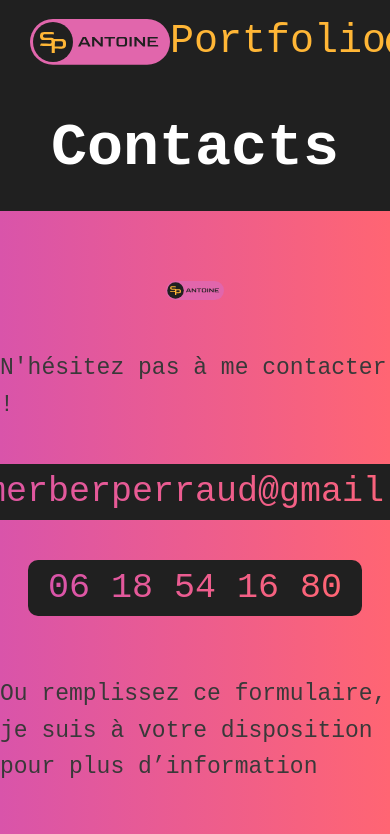
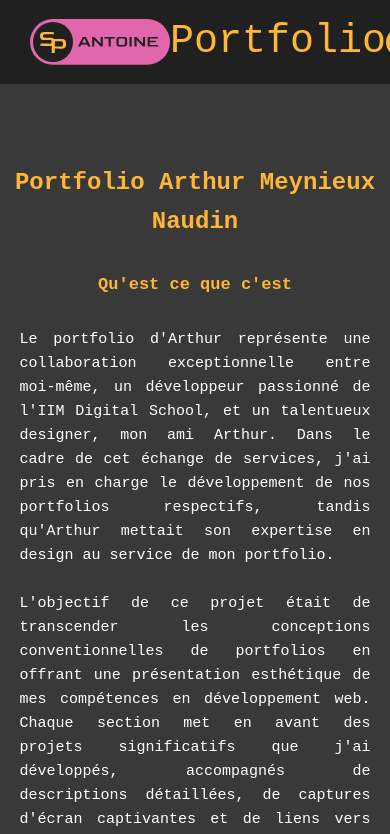
Before and after one commit to AntoineSP01/Portfolio_Antoine, a Vue app: page /portfolio-arthur in a window 390 px wide. Shown: the top 834 px of the page. Built offline with nearby package versions, Linux system fonts and the light colour scheme; a web font is replaced by a local one.

Commit message:
✨ Portfolio Arthur Project View, Responsive Design ✨

```diff
--- a/src/router/index.js
+++ b/src/router/index.js
@@ -5,6 +5,7 @@ import philipsHueView from '../views/philipsHueView.vue'
 import oberfighterView from '../views/oberfighterView.vue'
 import pingPassionView from '../views/pingPassionView.vue'
 import ecommercePokemonVIew from '../views/ecommercePokemonVIew.vue'
+import portfolioArthurView from '../views/portfolioArthurView.vue'
 
 const router = createRouter({
   history: createWebHistory(import.meta.env.BASE_URL),
@@ -38,6 +39,11 @@ const router = createRouter({
       path: '/ecommerce-pokemon',
       name: 'ecommercePokemonVIew',
       component: ecommercePokemonVIew
+    },
+    {
+      path: '/portfolio-arthur',
+      name: 'portfolioArthurView',
+      component: portfolioArthurView
     }
   ]
 })
--- a/src/views/HomeView.vue
+++ b/src/views/HomeView.vue
@@ -16,6 +16,9 @@
         },
         goToEcomercePokemon() {
             this.$router.push('/ecommerce-pokemon');
+        },
+        goToPortfolioArthur() {
+            this.$router.push('/portfolio-arthur');
         },
     },
     };
@@ -121,7 +124,7 @@
           <li class="css">CSS</li>
           <li class="js">JS</li>
         </ul>
-        <button>En savoir plus</button>
+        <button @click="goToPortfolioArthur">En savoir plus</button>
       </div>
     </div>
     <div class="project project5">
--- /dev/null
+++ b/src/views/portfolioArthurView.vue
@@ -0,0 +1,181 @@
+<script>
+</script>
+
+<template>
+    <section>
+        <h1>Portfolio Arthur Meynieux Naudin</h1>
+
+        <h2>Qu'est ce que c'est</h2>
+        <p>Le portfolio d'Arthur représente une collaboration exceptionnelle entre moi-même, un développeur passionné de l'IIM Digital School, et un talentueux designer, mon ami Arthur. Dans le cadre de cet échange de services, j'ai pris en charge le développement de nos portfolios respectifs, tandis qu'Arthur mettait son expertise en design au service de mon portfolio. <br><br>
+
+        L'objectif de ce projet était de transcender les conceptions conventionnelles de portfolios en offrant une présentation esthétique de mes compétences en développement web. Chaque section met en avant des projets significatifs que j'ai développés, accompagnés de descriptions détaillées, de captures d'écran captivantes et de liens vers les dépôts GitHub correspondants. <br><br>
+
+        Cette collaboration unique permet à Arthur de se démarquer avec un design original, évitant les conceptions standardisées, tandis que je bénéficie d'un portfolio élégant et attrayant. Un partenariat gagnant-gagnant qui témoigne de notre collaboration fructueuse au sein de l'IIM Digital School.</p>
+
+        <h2>Qu'est ce que j'ai fait dans ce projet</h2>
+        <p>Dans le cadre du projet du portfolio d'Arthur, j'ai assumé le rôle du développeur. Mon travail consistait à concrétiser la vision d'Arthur en donnant vie à son design à travers une interface web fonctionnelle. J'ai pris en charge la mise en place de chaque élément interactif, assurant une expérience utilisateur fluide et mettant en valeur les projets significatifs que nous avons choisis de présenter. Mon rôle de développeur a été essentiel pour transformer les idées créatives d'Arthur en un portfolio en ligne élégant et fonctionnel.</p>
+
+        <h2>Qu'est ce que j'ai appris</h2>
+        <p>Au cours du projet du portfolio d'Arthur, j'ai acquis une précieuse leçon sur l'importance de respecter les souhaits et les délais d'un "client". La collaboration avec Arthur, en tant que designer, m'a permis de comprendre l'importance de la communication efficace pour concrétiser ses idées tout en respectant ses préférences esthétiques. Cette expérience a renforcé ma capacité à travailler en équipe et à adapter mes compétences de développement pour répondre aux attentes spécifiques d'un partenaire créatif.</p>
+
+        <h2>Optimisations pour un projet plus efficace</h2>
+        <p>Pour optimiser davantage le projet, j'envisagerais d'explorer des solutions d'amélioration de la performance, telles que l'optimisation du chargement des ressources, la réduction du poids des images, et l'utilisation de techniques avancées de gestion de cache. Ces ajustements contribueraient à rendre le portfolio plus réactif, offrant ainsi une expérience utilisateur fluide et rapide. Cependant ce projet est toujours en cours de développement.
+        </p>
+
+        <h2>Galeries</h2>
+        <p>Découvrez des vidéos captivantes illustrant les différentes facettes de mon portfolio actuel en développement web. Ces extraits visuels offrent un aperçu dynamique des fonctionnalités et des projets qui composent mon travail en cours.</p>
+        <figure>
+            <video loop>
+                <source src="../assets/Videos/porfolioArthur_ux_ui.mp4" type="video/mp4">
+                Votre navigateur ne prend pas en charge la balise vidéo.
+            </video>
+            <figcaption>Page d'accueil du portfolio comprenant les informations les plus importante</figcaption>
+        </figure>
+
+        <div class="videos">
+            <figure>
+                <video class="video" loop>
+                    <source src="../assets/Videos/porfolioArthur_ux_ui.mp4" type="video/mp4">
+                    Votre navigateur ne prend pas en charge la balise vidéo.
+                </video>
+                <figcaption>Page dédié au mockup Ui/Ux du portfolio </figcaption>
+            </figure>
+            <figure>
+                <video class="video" loop>
+                    <source src="../assets/Videos/porfolioArthur_ux_ui.mp4" type="video/mp4">
+                    Votre navigateur ne prend pas en charge la balise vidéo.
+                </video>
+                <figcaption>Page dédié aux illustrations</figcaption>
+            </figure>
+        </div>
+
+
+    </section>
+</template>
+
+<style scoped>
+    section {
+        display: flex;
+        flex-direction: column;
+        align-items: center;
+        justify-content: justify;
+        width: 100%;
+        padding-block: 50px;
+    }
+
+    h1 {
+        color: var(--text-color-orange);
+        font-size: var(--font-size-subTitle);
+        font-weight: bold;
+        margin-block: 30px;
+        text-align: center;
+
+        @media screen and (max-width: 1100px){
+            font-size: var(--font-size-subTitleMedium);
+        }
+
+        @media screen and (max-width: 850px){
+            font-size: var(--font-size-subTitleSmall);
+        }
+
+        @media screen and (max-width: 666px){
+            font-size: var(--font-size-subTitleVerySmall);
+        }
+    }
+
+    h2 {
+        color: var(--text-color-orange);
+        font-size: var(--font-size-text);
+        font-weight: bold;
+        text-align: center;
+
+        @media screen and (max-width: 850px){
+            font-size: var(--font-size-text-small)
+        }
+
+        @media screen and (max-width: 666px){
+            font-size: var(--font-size-text-littleSmall);
+        }
+    }
+
+    p {
+        font-size: var(--font-size-text-small);
+        margin-block: 30px 60px;
+        text-align: justify;
+        width: 60%;
+
+        @media screen and (max-width: 1250px){
+            width: 70%;
+        }
+
+        @media screen and (max-width: 1000px){
+            width: 80%;
+        }
+
+        @media screen and (max-width: 850px){
+            width: 90%;
+            font-size: var(--font-size-text-littleSmall);
+        }
+
+        @media screen and (max-width: 666px){
+            font-size: var(--font-size-text-verySmall);
+        }
+    }
+
+    span {
+        color: #ed7000;
+        text-transform: uppercase;
+    }
+    figure {
+        display: flex;
+        flex-direction: column;
+        align-items: center;
+        justify-content: center;
+        gap: 10px;
+        font-size: var(--font-size-text-verySmall);
+        font-style: italic;
+        margin-inline: 30px;
+    }
+
+    video {
+        width: 50%;
+
+        @media screen and (max-width: 1100px){
+            width: 70%;
+        }
+
+        @media screen and (max-width: 666px){
+            width: 100%;
+        }
+    }
+
+    .video {
+        width: 100%;
+
+        @media screen and (max-width: 1400px){
+            width: 50%;
+        }
+
+        @media screen and (max-width: 1100px){
+            width: 70%;
+        }
+
+        @media screen and (max-width: 666px){
+            width: 100%;
+        }
+    }
+
+    .videos {
+        margin-top: 50px;
+        display: flex;
+        align-items: center;
+        justify-content: center;
+        gap: 50px;
+        font-size: var(--font-size-text-verySmall);
+        font-style: italic;
+
+        @media screen and (max-width: 1400px){
+            flex-direction: column;
+        }
+    }
+</style>
```
Also changed, not shown: 2 other files (tests, documents, lock files or other folders).
